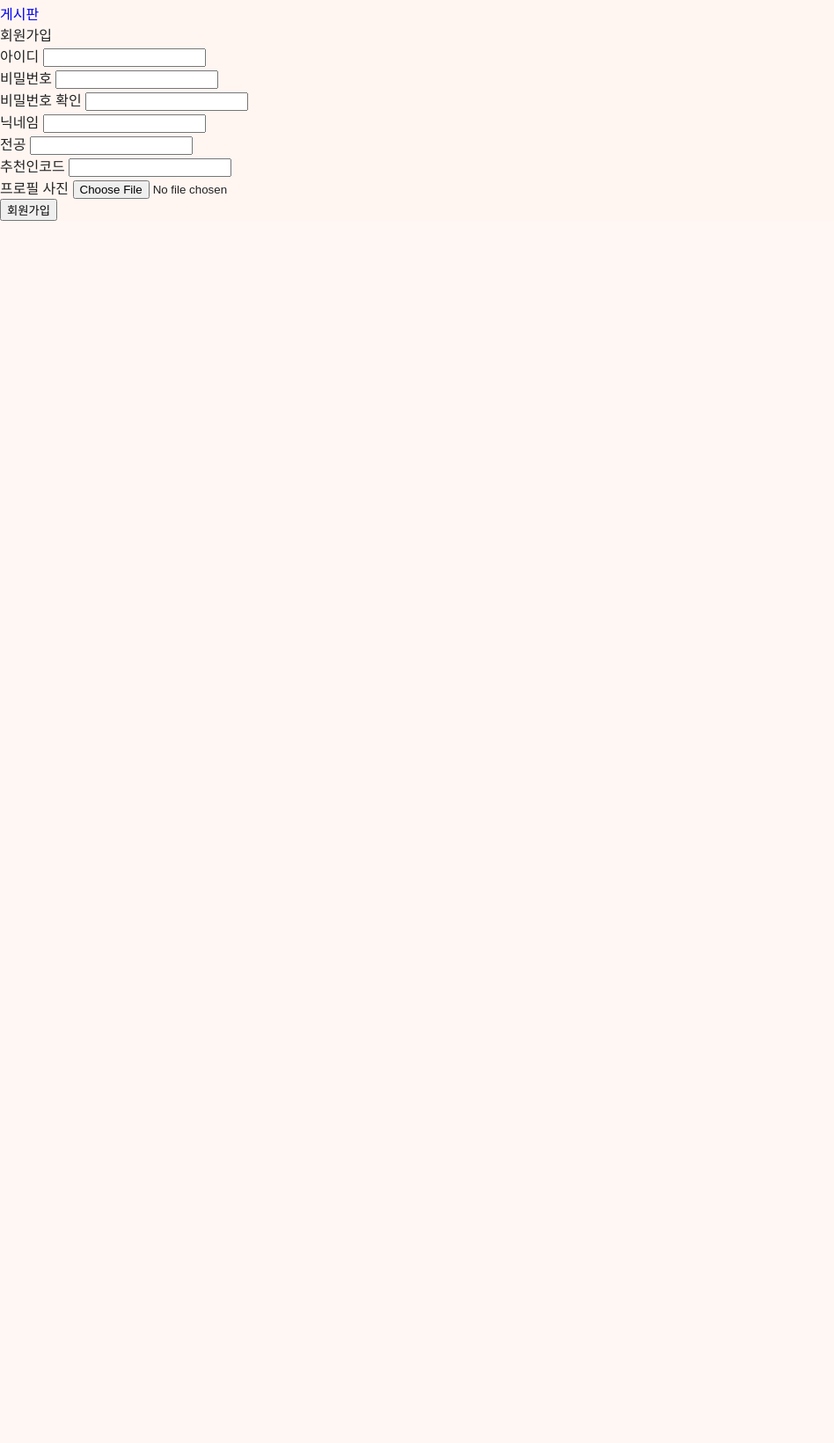
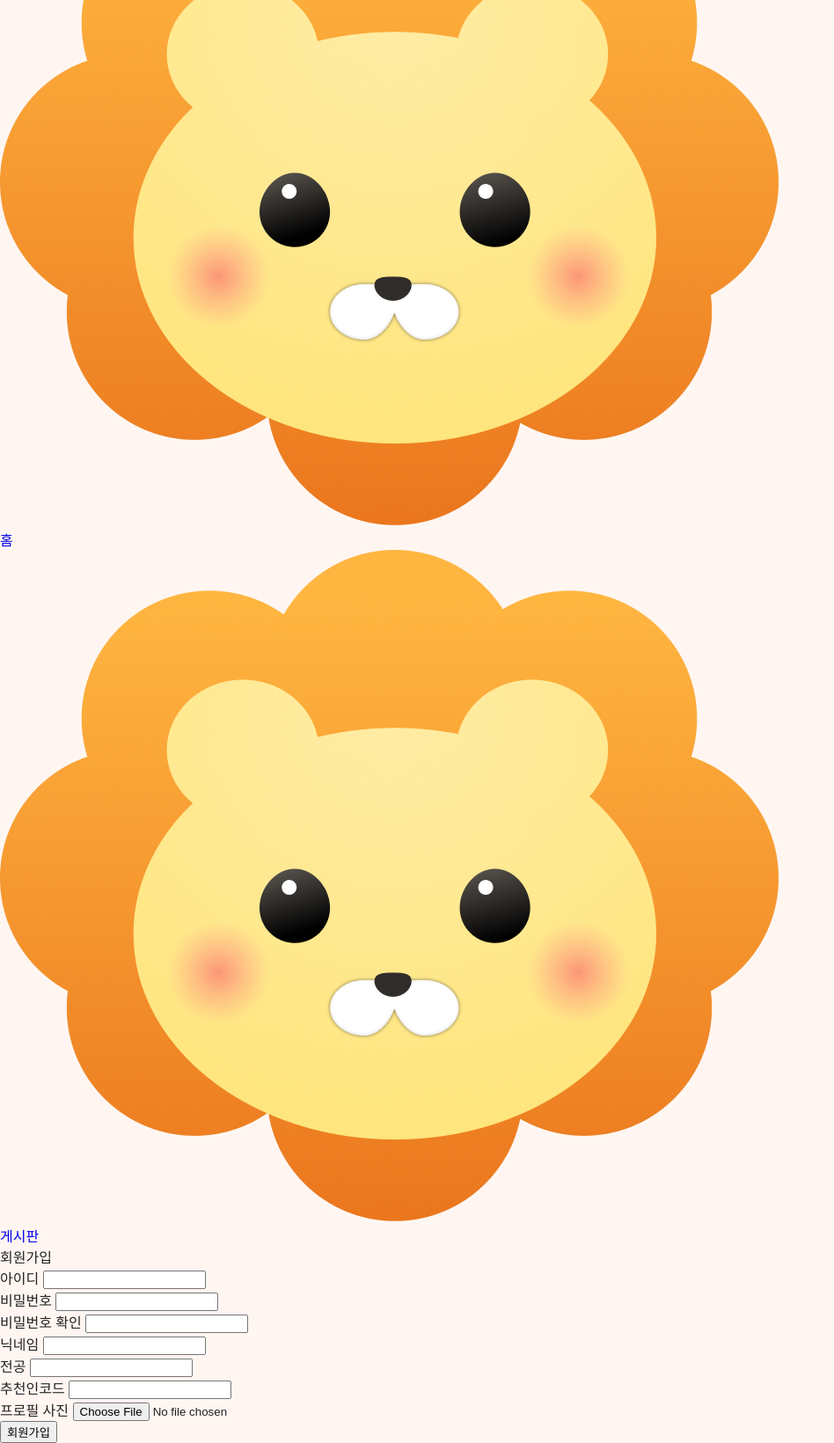
Before and after one commit to lsw88711087-web/likelion_14th_hw, a Django app: page /accounts/signup/ in a window 1280 px wide. Shown: the part 1018-2658 px from the top of the page at 88% size, without its empty margins (0-948 px from the left). Before the commit the page ends 1269 px from the top, so only its background shows below. Run offline with Django 5.2, Linux system fonts and the light colour scheme.

Commit message:
4주차과제

```diff
--- a/project/templates/shared/_navbar.html
+++ b/project/templates/shared/_navbar.html
@@ -8,7 +8,7 @@
 
 <header class="header">
     <div class="header-left">
-        <img src="{% static 'images/icon-logo.png' %}" alt="로고" class="logo">
+        <img src="{% static 'images/lion.png' %}" alt="로고" class="logo">
     </div>
     <div class="header-right">
         {% if user.is_authenticated %}
@@ -32,7 +32,7 @@
     <div class="nav-item {% if request.resolver_match.url_name == 'mainpage' %}active{% endif %}">
         <a class="nav-item" href="{% url 'main:mainpage' %}">
             <div class="nav-icon">
-                <img src="{% static 'images/icon-food.png' %}" class="nav-icon-img">
+                <img src="{% static 'images/lion.png' %}" class="nav-icon-img">
             </div>
             <span class="nav-label">홈</span>
         </a>
@@ -41,7 +41,7 @@
     <div class="nav-item {% if request.resolver_match.url_name == 'postpage' %}active{% endif %}">
         <a class="nav-item" href="{% url 'main:postpage' %}">
             <div class="nav-icon">
-                <img src="{% static 'images/icon-book.png' %}" alt="게시판 아이콘" class="nav-icon-img">
+                <img src="{% static 'images/lion.png' %}" alt="게시판 아이콘" class="nav-icon-img">
             </div>
             <span class="nav-label">게시판</span>
         </a>
```
